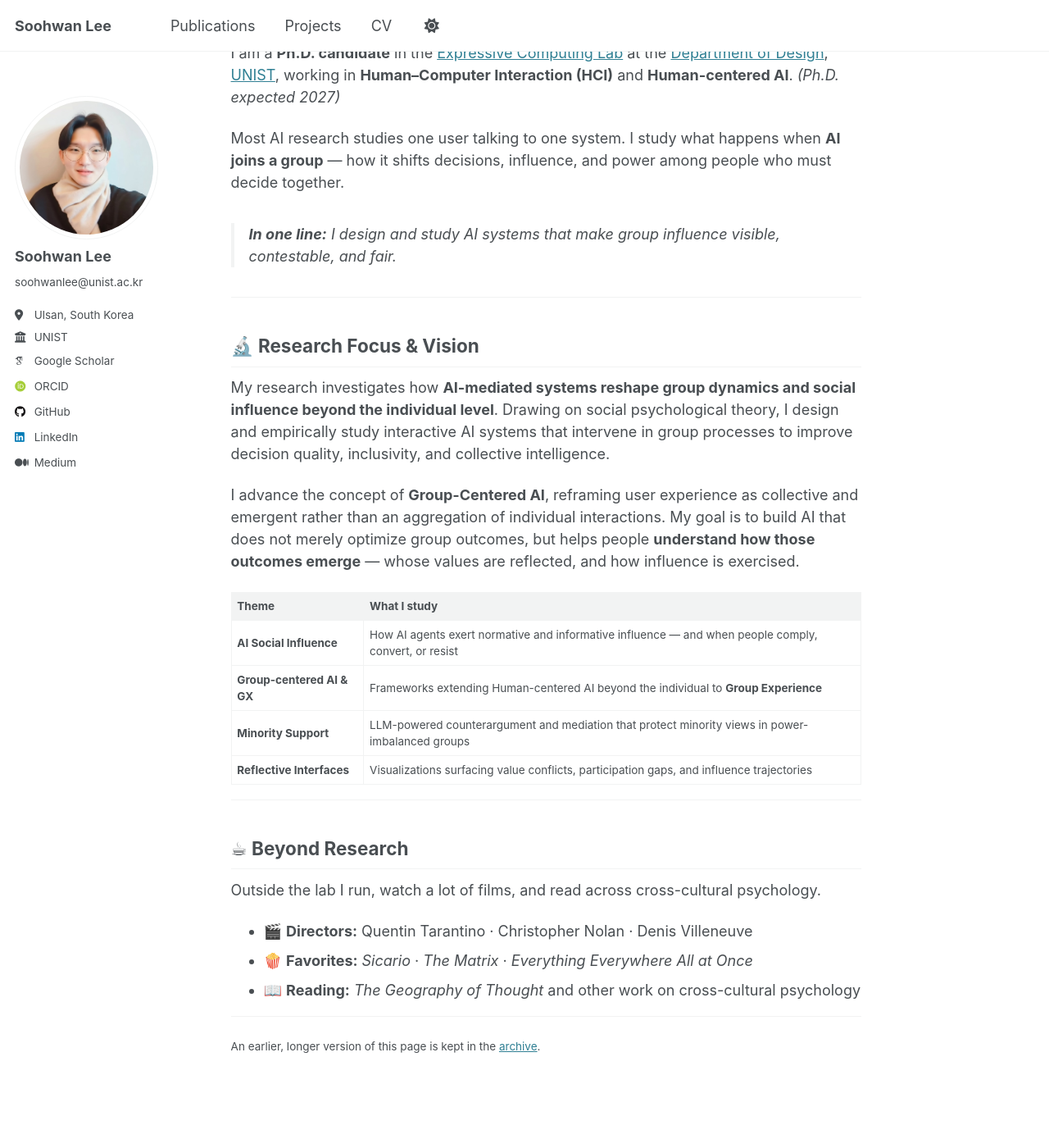
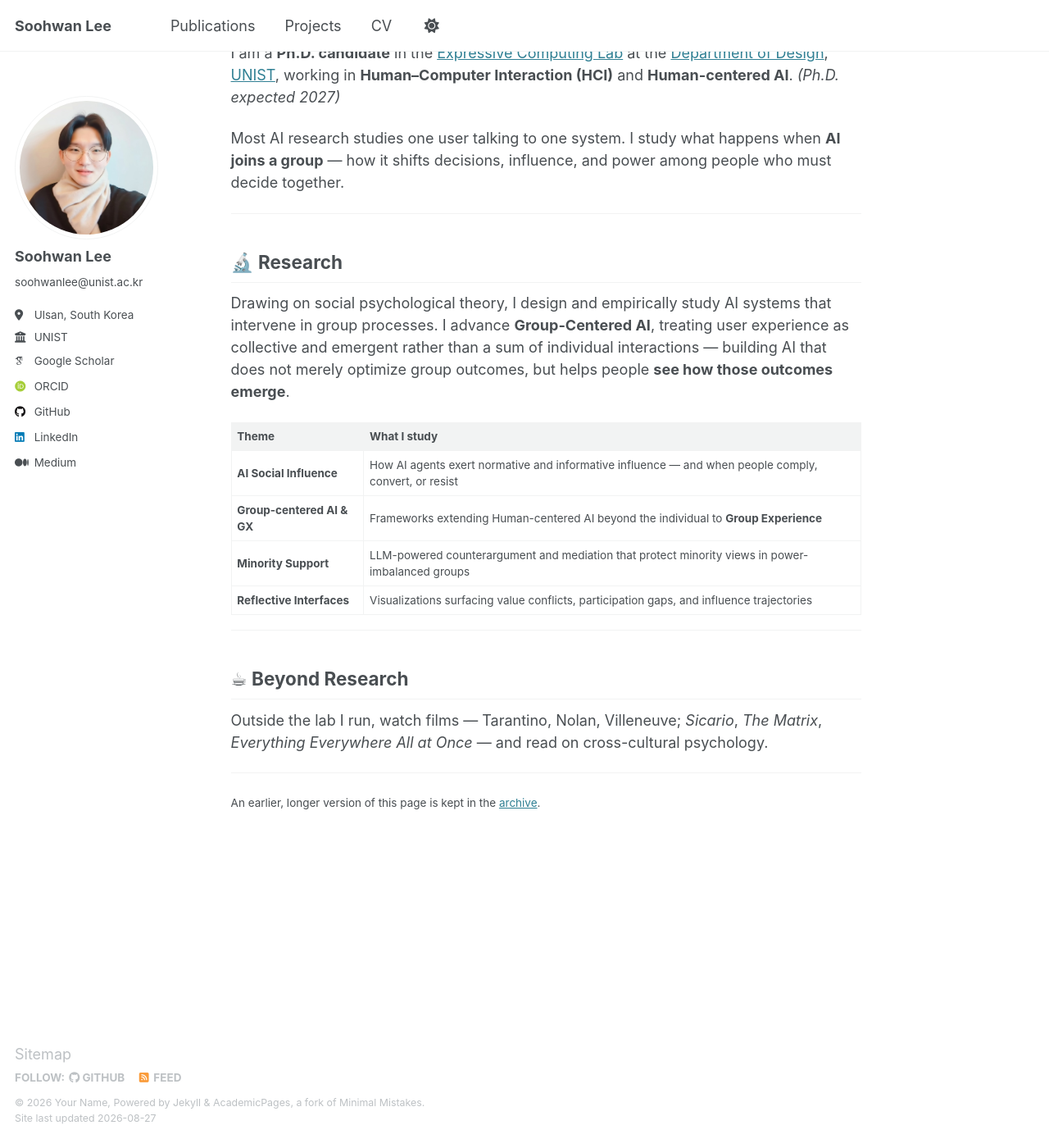
Before and after one commit to Soohwan-Lee/soohwan-lee.github.io, a Jekyll site: the page built from _pages/about.md, in a window 1280 px wide and 1400 px high, scrolled down 361 px. Shown: the whole window at 82% size. Built offline with Jekyll 4.4.1, drawn with Linux system fonts in a browser that asks for light colours; some web fonts are replaced.

Commit message:
publications font size and about page trim

```diff
--- a/_pages/about.md
+++ b/_pages/about.md
@@ -21,15 +21,11 @@ I am a **Ph.D. candidate** in the [Expressive Computing Lab](https://expc.unist.
 
 Most AI research studies one user talking to one system. I study what happens when **AI joins a group** — how it shifts decisions, influence, and power among people who must decide together.
 
-> **In one line:** I design and study AI systems that make group influence visible, contestable, and fair.
-
 ---
 
-## 🔬 Research Focus & Vision
+## 🔬 Research
 
-My research investigates how **AI-mediated systems reshape group dynamics and social influence beyond the individual level**. Drawing on social psychological theory, I design and empirically study interactive AI systems that intervene in group processes to improve decision quality, inclusivity, and collective intelligence.
-
-I advance the concept of **Group-Centered AI**, reframing user experience as collective and emergent rather than an aggregation of individual interactions. My goal is to build AI that does not merely optimize group outcomes, but helps people **understand how those outcomes emerge** — whose values are reflected, and how influence is exercised.
+Drawing on social psychological theory, I design and empirically study AI systems that intervene in group processes. I advance **Group-Centered AI**, treating user experience as collective and emergent rather than a sum of individual interactions — building AI that does not merely optimize group outcomes, but helps people **see how those outcomes emerge**.
 
 | Theme | What I study |
 | :--- | :--- |
@@ -42,11 +38,7 @@ I advance the concept of **Group-Centered AI**, reframing user experience as col
 
 ## ☕ Beyond Research
 
-Outside the lab I run, watch a lot of films, and read across cross-cultural psychology.
-
-- 🎬 **Directors:** Quentin Tarantino · Christopher Nolan · Denis Villeneuve
-- 🍿 **Favorites:** *Sicario* · *The Matrix* · *Everything Everywhere All at Once*
-- 📖 **Reading:** *The Geography of Thought* and other work on cross-cultural psychology
+Outside the lab I run, watch films — Tarantino, Nolan, Villeneuve; *Sicario*, *The Matrix*, *Everything Everywhere All at Once* — and read on cross-cultural psychology.
 
 ---
 
--- a/_sass/layout/_pubs.scss
+++ b/_sass/layout/_pubs.scss
@@ -42,6 +42,12 @@
 .pub-item .pub-meta {
   display: block;
   margin-bottom: 0.3em;
+}
+
+/* Slightly smaller type across the whole publications list. Badges, link
+   buttons and the toggle are all sized in em, so they scale with this. */
+.pubs-page {
+  font-size: 0.92em;
 }
 
 /* Year headings (the "## 2026" lines) on the publications page */
```
